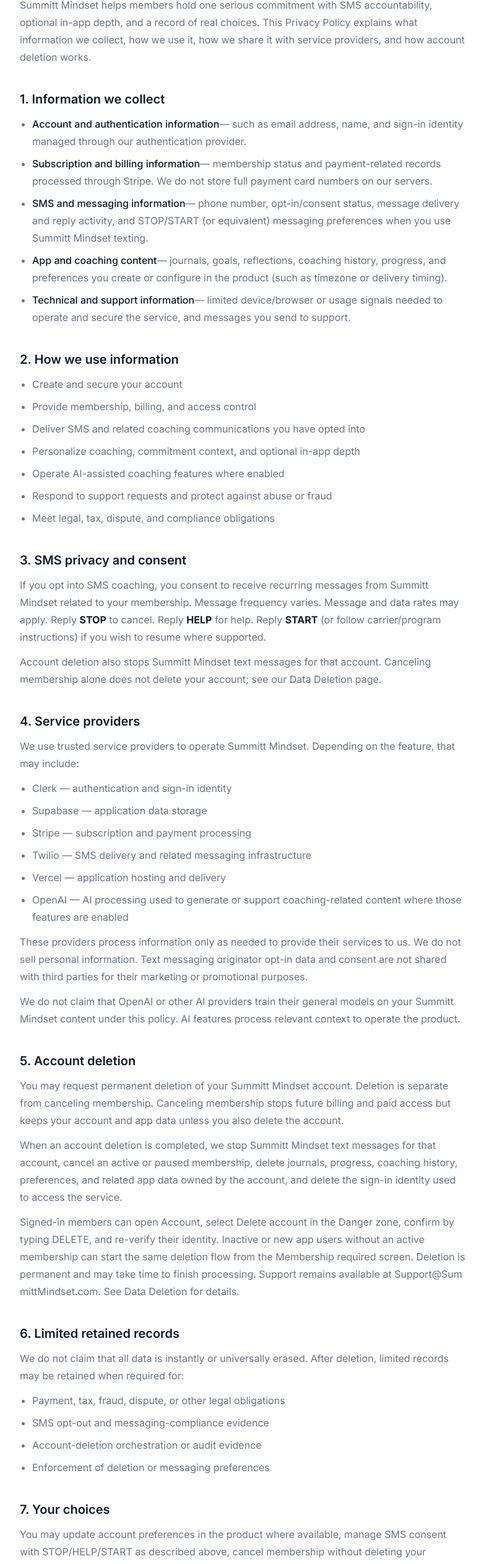
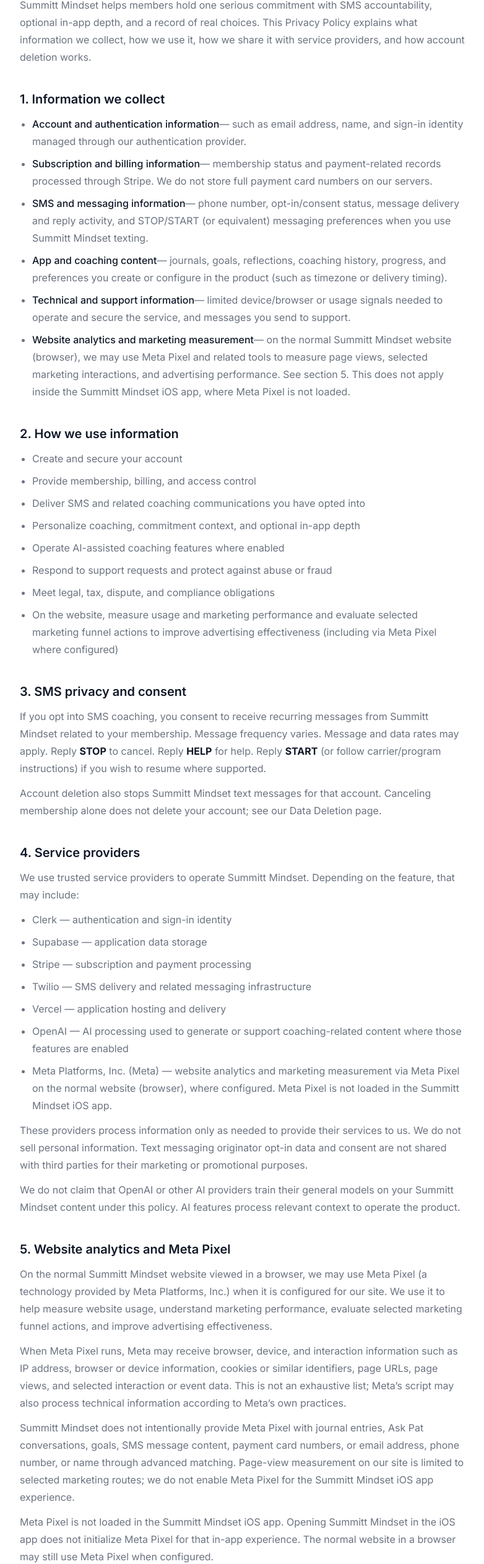
Before and after one commit to tylersummitt-jpg/Summitt-mindset, a Next.js app: page /privacy in a window 1280 px wide. Shown: the part 227-2751 px from the top of the page at 62% size, without its empty margins (248-1030 px from the left). Built offline with nearby package versions, Linux system fonts and the light colour scheme; no server answers.

Commit message:
Disclose website meta pixel privacy practices

```diff
--- a/src/app/privacy/page.tsx
+++ b/src/app/privacy/page.tsx
@@ -74,6 +74,16 @@ export default function PrivacyPage() {
             — limited device/browser or usage signals needed to operate and
             secure the service, and messages you send to support.
           </li>
+          <li>
+            <strong className="font-medium text-[var(--text)]">
+              Website analytics and marketing measurement
+            </strong>
+            — on the normal Summitt Mindset website (browser), we may use Meta
+            Pixel and related tools to measure page views, selected marketing
+            interactions, and advertising performance. See section 5. This does
+            not apply inside the Summitt Mindset iOS app, where Meta Pixel is not
+            loaded.
+          </li>
         </ul>
       </section>
 
@@ -91,6 +101,11 @@ export default function PrivacyPage() {
           <li>Operate AI-assisted coaching features where enabled</li>
           <li>Respond to support requests and protect against abuse or fraud</li>
           <li>Meet legal, tax, dispute, and compliance obligations</li>
+          <li>
+            On the website, measure usage and marketing performance and evaluate
+            selected marketing funnel actions to improve advertising
+            effectiveness (including via Meta Pixel where configured)
+          </li>
         </ul>
       </section>
 
@@ -132,6 +147,11 @@ export default function PrivacyPage() {
             OpenAI — AI processing used to generate or support coaching-related
             content where those features are enabled
           </li>
+          <li>
+            Meta Platforms, Inc. (Meta) — website analytics and marketing
+            measurement via Meta Pixel on the normal website (browser), where
+            configured. Meta Pixel is not loaded in the Summitt Mindset iOS app.
+          </li>
         </ul>
         <p className="text-base leading-7 text-[var(--muted)]">
           These providers process information only as needed to provide their
@@ -147,7 +167,48 @@ export default function PrivacyPage() {
       </section>
 
       <section className="space-y-3">
-        <h2 className="text-xl font-semibold">5. Account deletion</h2>
+        <h2 className="text-xl font-semibold">
+          5. Website analytics and Meta Pixel
+        </h2>
+        <p className="text-base leading-7 text-[var(--muted)]">
+          On the normal Summitt Mindset website viewed in a browser, we may use
+          Meta Pixel (a technology provided by Meta Platforms, Inc.) when it is
+          configured for our site. We use it to help measure website usage,
+          understand marketing performance, evaluate selected marketing funnel
+          actions, and improve advertising effectiveness.
+        </p>
+        <p className="text-base leading-7 text-[var(--muted)]">
+          When Meta Pixel runs, Meta may receive browser, device, and interaction
+          information such as IP address, browser or device information,
+          cookies or similar identifiers, page URLs, page views, and selected
+          interaction or event data. This is not an exhaustive list; Meta’s
+          script may also process technical information according to Meta’s own
+          practices.
+        </p>
+        <p className="text-base leading-7 text-[var(--muted)]">
+          Summitt Mindset does not intentionally provide Meta Pixel with
+          journal entries, Ask Pat conversations, goals, SMS message content,
+          payment card numbers, or email address, phone number, or name through
+          advanced matching. Page-view measurement on our site is limited to
+          selected marketing routes; we do not enable Meta Pixel for the
+          Summitt Mindset iOS app experience.
+        </p>
+        <p className="text-base leading-7 text-[var(--muted)]">
+          Meta Pixel is not loaded in the Summitt Mindset iOS app. Opening
+          Summitt Mindset in the iOS app does not initialize Meta Pixel for that
+          in-app experience. The normal website in a browser may still use Meta
+          Pixel when configured.
+        </p>
+        <p className="text-base leading-7 text-[var(--muted)]">
+          We do not operate a separate server-side Meta Conversions API as part
+          of the product described here. Meta remains a third party involved in
+          website analytics and marketing measurement; its use of information is
+          also governed by Meta’s own terms and policies.
+        </p>
+      </section>
+
+      <section className="space-y-3">
+        <h2 className="text-xl font-semibold">6. Account deletion</h2>
         <p className="text-base leading-7 text-[var(--muted)]">
           You may request permanent deletion of your Summitt Mindset account.
           Deletion is separate from canceling membership. Canceling membership
@@ -183,7 +244,7 @@ export default function PrivacyPage() {
       </section>
 
       <section className="space-y-3">
-        <h2 className="text-xl font-semibold">6. Limited retained records</h2>
+        <h2 className="text-xl font-semibold">7. Limited retained records</h2>
         <p className="text-base leading-7 text-[var(--muted)]">
           We do not claim that all data is instantly or universally erased. After
           deletion, limited records may be retained when required for:
@@ -199,7 +260,7 @@ export default function PrivacyPage() {
       </section>
 
       <section className="space-y-3">
-        <h2 className="text-xl font-semibold">7. Your choices</h2>
+        <h2 className="text-xl font-semibold">8. Your choices</h2>
         <p className="text-base leading-7 text-[var(--muted)]">
           You may update account preferences in the product where available,
           manage SMS consent with STOP/HELP/START as described above, cancel
@@ -217,10 +278,18 @@ export default function PrivacyPage() {
           </a>
           .
         </p>
+        <p className="text-base leading-7 text-[var(--muted)]">
+          For website analytics and advertising technologies such as Meta Pixel,
+          you may also use browser controls—for example adjusting cookie
+          settings, clearing cookies, or using private browsing—and, where
+          available, Meta’s ad-preference or related controls. These steps may
+          limit some measurement; they do not guarantee that all tracking or
+          third-party processing is blocked in every browser or configuration.
+        </p>
       </section>
 
       <section className="space-y-3">
-        <h2 className="text-xl font-semibold">8. Contact</h2>
+        <h2 className="text-xl font-semibold">9. Contact</h2>
         <p className="text-base leading-7 text-[var(--muted)]">
           <a
             href={ACCOUNT_DELETION_SUPPORT_EMAIL_HREF}
```
Also changed, not shown: 7 other files (tests, documents, lock files or other folders).
